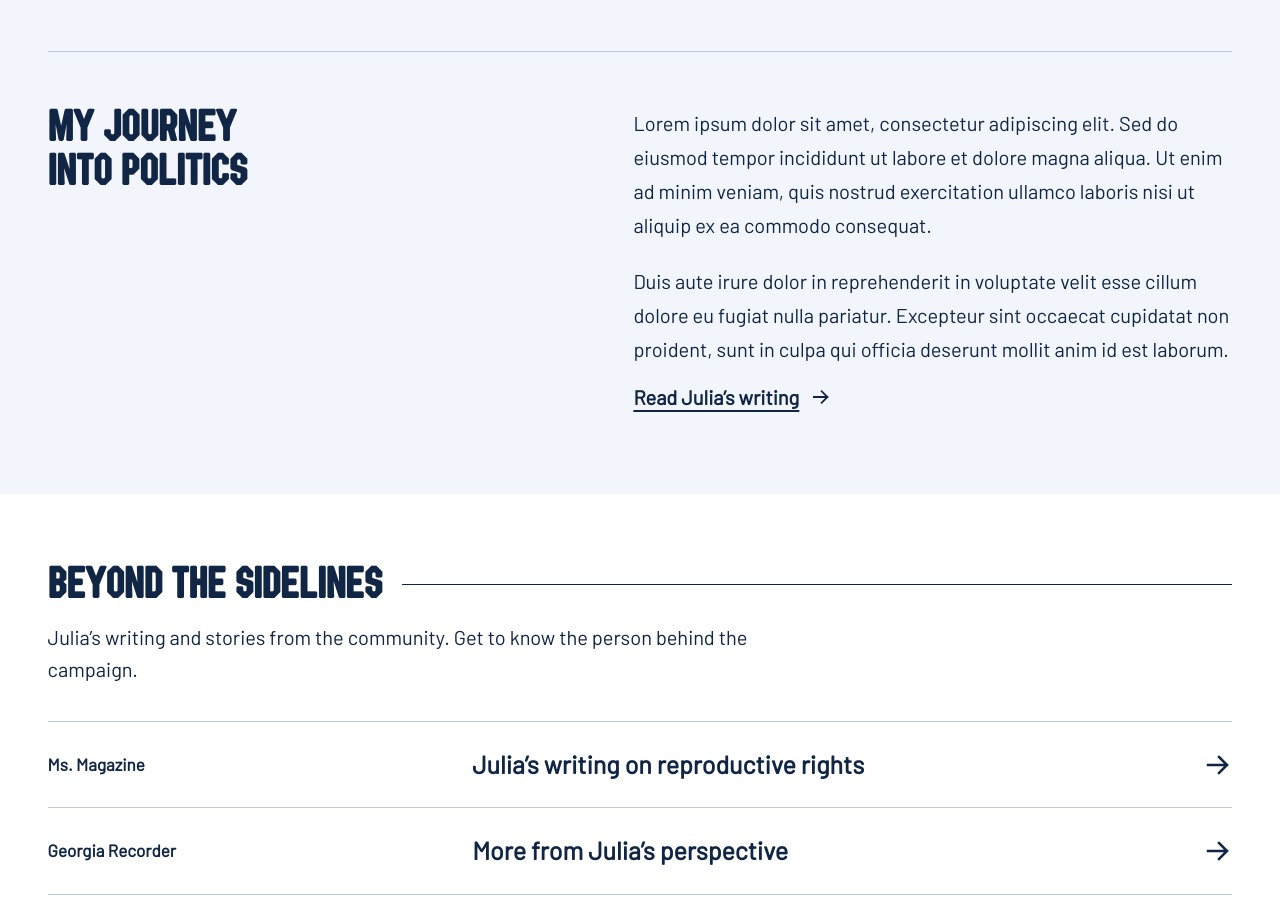
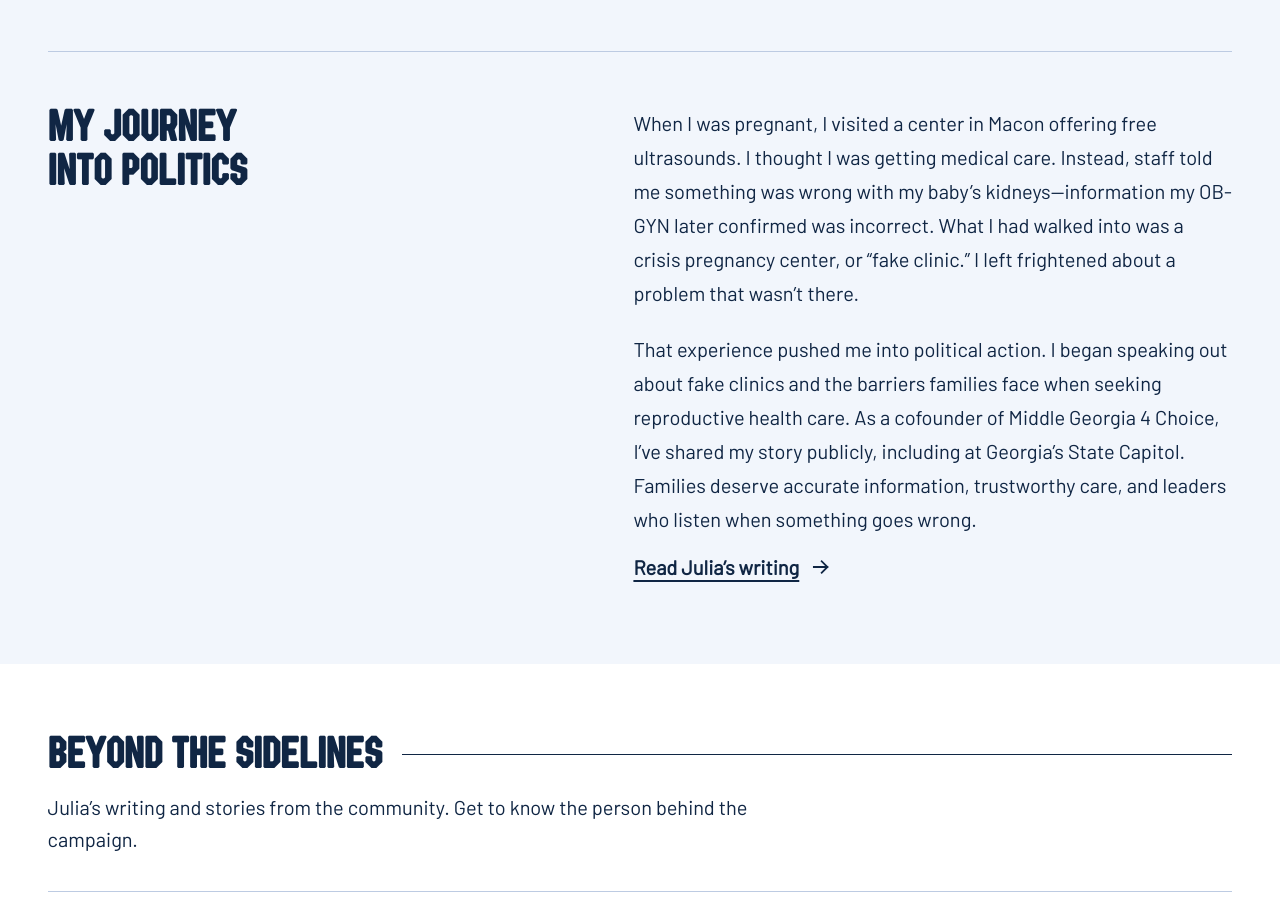
Before and after one commit to kerryhatcher/joinjulia.com, an Astro site: page / in a window 1280 px wide. Shown: the part 1455-2358 px from the top of the page. Built offline with nearby package versions, Linux system fonts and the light colour scheme; Astro itself is replaced by a stand-in of ours.

Commit message:
Replace politics placeholder with Julia’s crisis pregnancy center story

```diff
--- a/src/pages/index.astro
+++ b/src/pages/index.astro
@@ -128,8 +128,8 @@
           <article class="story-passage" id="politics-story" aria-labelledby="politics-heading">
             <h3 id="politics-heading">My journey into politics</h3>
             <div class="story-copy">
-              <p>Lorem ipsum dolor sit amet, consectetur adipiscing elit. Sed do eiusmod tempor incididunt ut labore et dolore magna aliqua. Ut enim ad minim veniam, quis nostrud exercitation ullamco laboris nisi ut aliquip ex ea commodo consequat.</p>
-              <p>Duis aute irure dolor in reprehenderit in voluptate velit esse cillum dolore eu fugiat nulla pariatur. Excepteur sint occaecat cupidatat non proident, sunt in culpa qui officia deserunt mollit anim id est laborum.</p>
+              <p>When I was pregnant, I visited a center in Macon offering free ultrasounds. I thought I was getting medical care. Instead, staff told me something was wrong with my baby’s kidneys—information my OB-GYN later confirmed was incorrect. What I had walked into was a crisis pregnancy center, or “fake clinic.” I left frightened about a problem that wasn’t there.</p>
+              <p>That experience pushed me into political action. I began speaking out about fake clinics and the barriers families face when seeking reproductive health care. As a cofounder of Middle Georgia 4 Choice, I’ve shared my story publicly, including at Georgia’s State Capitol. Families deserve accurate information, trustworthy care, and leaders who listen when something goes wrong.</p>
               <a class="text-link" href="https://msmagazine.com/author/jcallahan/" target="_blank" rel="noopener noreferrer">Read Julia’s writing <Arrow /></a>
             </div>
           </article>
```
